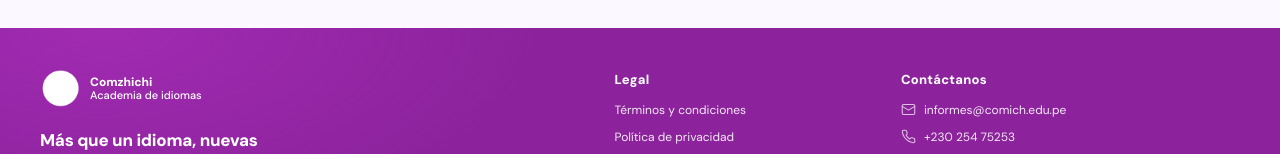
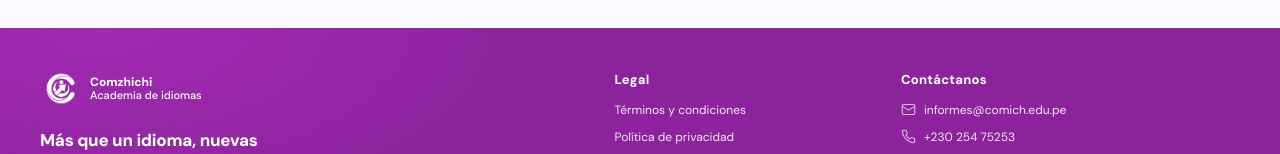
Before and after one commit to Comzhichi/comzhichi-landing, an Angular app: page / in a window 1280 px wide. Shown: the part 2479-2633 px from the top of the page. Built offline with nearby package versions, Linux system fonts and the light colour scheme.

Commit message:
fix: mostrar logo claro en el footer

```diff
--- a/src/app/components/logo/logo.css
+++ b/src/app/components/logo/logo.css
@@ -39,10 +39,6 @@
   color: var(--white);
 }
 
-.logo--light .logo__mark {
-  filter: brightness(0) invert(1);
-}
-
 @media (max-width: 920px) {
   .logo__mark {
     width: 36px;
--- a/src/app/components/logo/logo.html
+++ b/src/app/components/logo/logo.html
@@ -1,5 +1,11 @@
 <a class="logo" [class.logo--light]="light()" href="#inicio" aria-label="Comzhichi, ir al inicio">
-  <img class="logo__mark" [src]="logoSrc" alt="" width="867" height="808" />
+  <img
+    class="logo__mark"
+    [src]="light() ? logoLightSrc : logoSrc"
+    alt=""
+    width="867"
+    height="808"
+  />
   <span class="logo__text">
     <strong>Comzhichi</strong>
     <span>Academia de idiomas</span>
--- a/src/app/components/logo/logo.ts
+++ b/src/app/components/logo/logo.ts
@@ -10,4 +10,5 @@ export class Logo {
   readonly light = input(false);
   private readonly document = inject(DOCUMENT);
   readonly logoSrc = new URL('logo.png?v=2', this.document.baseURI).href;
+  readonly logoLightSrc = new URL('logo-light.png?v=1', this.document.baseURI).href;
 }
```
Also changed, not shown: public/logo-light.png (added).
